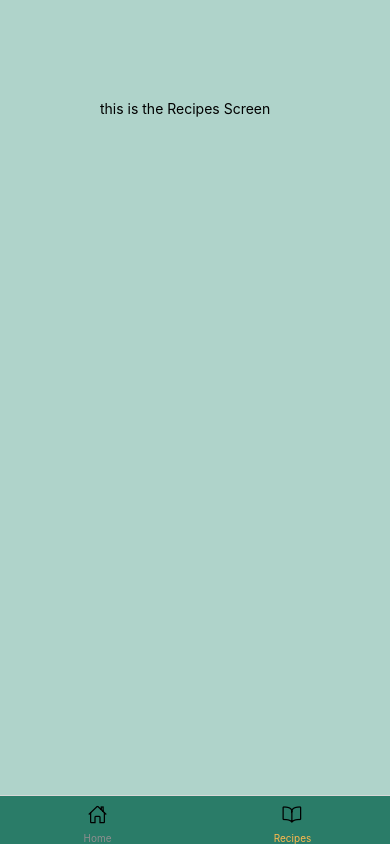
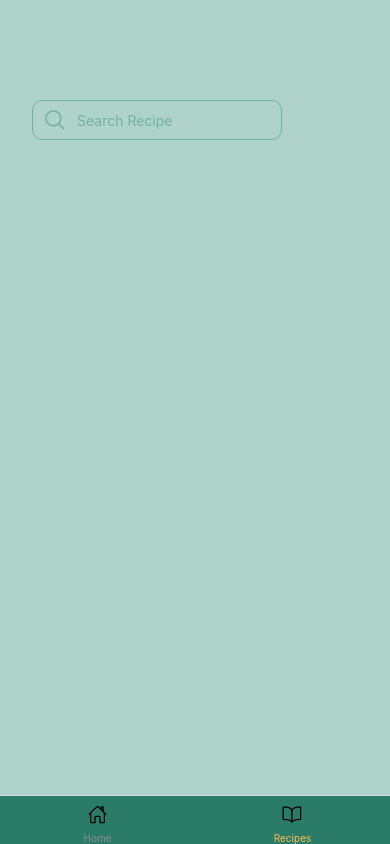
Before and after one commit to SamerSawan/RecipeApp, a React Native app: screen /Recipes in a window 390 px wide. Built offline with nearby package versions, Linux system fonts and the light colour scheme.

Commit message:
added preliminary search bar functionality

```diff
--- /dev/null
+++ b/components/Util/SearchBar.js
@@ -0,0 +1,52 @@
+import { StyleSheet, View, Text, Pressable } from 'react-native'
+import { Ionicons } from '@expo/vector-icons';
+
+function onClick(){
+    console.log("search bar clicked")
+}
+
+function SearchBar() {
+    return (
+        <View style={styles.container} >
+            <Pressable style={styles.innerContainer} onPress={onClick}>
+                <View style={styles.innerText}>
+                    <Ionicons name="search-outline" color='#71b1a1' size={24} style={styles.icon}/>
+                    <Text style={styles.text}>
+                            Search Recipe
+                    </Text>
+                </View>
+            </Pressable>
+
+        </View>
+    )
+
+}
+
+export default SearchBar;
+
+const styles = StyleSheet.create({
+    container: {
+        flex: 1,
+        backgroundColor: "#AFD3CA",
+    },
+    innerContainer: {
+        width: 250,
+        borderColor: '#71b1a1',
+        borderWidth: 1,
+        borderRadius: 10,
+        marginTop: 100,
+        marginLeft: 32
+    },
+    innerText: {
+        flexDirection: 'row',
+        alignItems: 'center'
+    },
+    icon: {
+        marginVertical: 6,
+        marginHorizontal: 10
+    },
+    text: {
+        marginVertical: 10,
+        color: '#71b1a1'
+    }
+})
--- a/screens/RecipesScreen.js
+++ b/screens/RecipesScreen.js
@@ -1,12 +1,9 @@
 import { StyleSheet, View, Text } from "react-native";
+import SearchBar from "../components/Util/SearchBar";
 
 function RecipesScreen() {
     return (
-        <View style={styles.container}>
-            <Text style={styles.text}>
-                this is the Recipes Screen
-            </Text>
-        </View>
+        <SearchBar />
     )
 }
 
```
